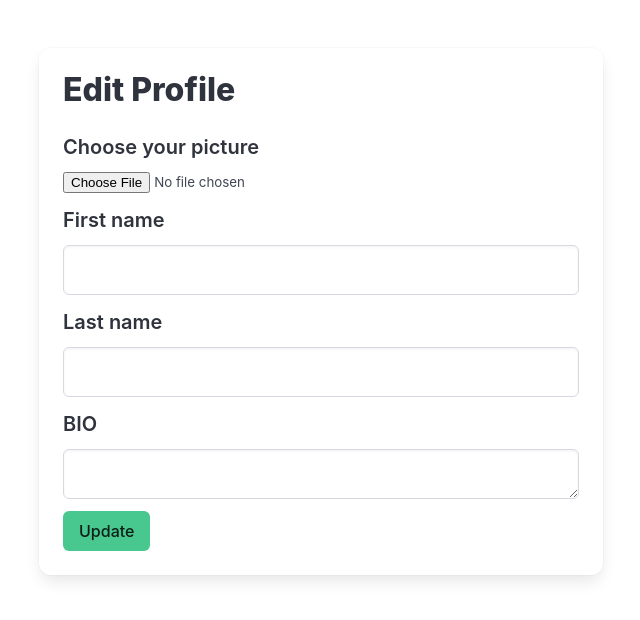
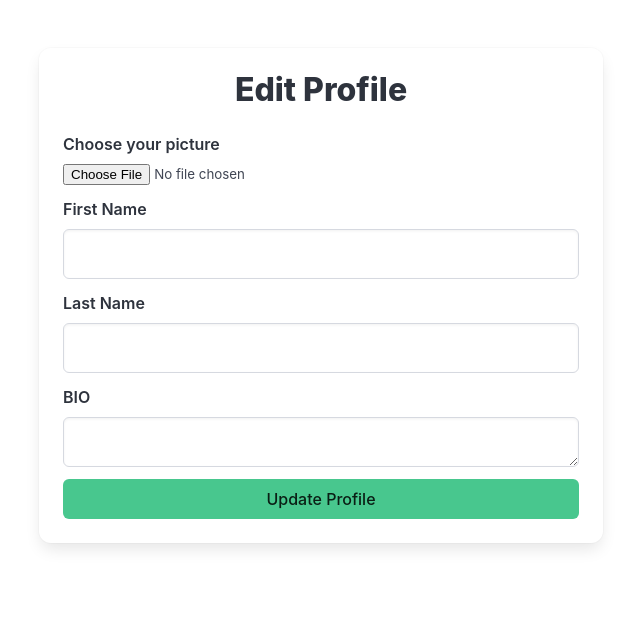
Before and after one commit to vivekvardhan22/carpooling, a Django app: page /user/profile/edit in a window 1280 px wide. Shown: the part 52-672 px from the top of the page, without its empty margins (319-959 px from the left). Run offline with Django 4.2, Linux system fonts and the light colour scheme; a user stored in the database is signed in; data comes from the database, SQL or seed files in the repository.

Commit message:
Update edit_profile.html

```diff
--- a/everythingvit/templates/edit_profile.html
+++ b/everythingvit/templates/edit_profile.html
@@ -1,69 +1,82 @@
 {% extends 'base.html' %}
 {% load static %}
 
-
 {% block content %}
-
-<div class="columns is-mobile">
-  <div class="column is-half is-offset-one-quarter">
+<div class="columns is-centered">
+  <div class="column is-half-tablet is-full-mobile">
 
     <div class="card">
       <div class="card-content">
 
-
         <form method="post" enctype="multipart/form-data" action="" role="form">
           {% csrf_token %}
-    <h3 class="title is-3">Edit Profile</h3>
+          <h3 class="title is-3 has-text-centered">Edit Profile</h3>
 
+          <!-- Profile Picture -->
           <div class="field">
-              <label class="label is-medium">Choose your picture</label>
+              <label class="label">Choose your picture</label>
               <div class="file is-boxed">
                 {{ form.picture }}
               </div>
           </div>
 
+          <!-- First Name -->
           <div class="field">
-              <label class="label is-medium">First name</label>
+              <label class="label">First Name</label>
               <div class="control">
                 {{ form.first_name }}
               </div>
           </div>
 
+          <!-- Last Name -->
           <div class="field">
-              <label class="label is-medium">Last name</label>
+              <label class="label">Last Name</label>
               <div class="control">
                 {{ form.last_name }}
               </div>
           </div>
 
-
+          <!-- Bio -->
           <div class="field">
-              <label class="label is-medium">BIO</label>
+              <label class="label">BIO</label>
               <div class="control">
                 {{ form.profile_info }}
               </div>
           </div>
 
-      <div class="row">
-        <div class="col s12">
-          <span style="color: red; font-weight: bold;">{{ form.errors }}</span>
+          <!-- Error Messages -->
+          {% if form.errors %}
+          <div class="notification is-danger">
+            {{ form.errors }}
           </div>
-      </div>
+          {% endif %}
 
-
+          <!-- Update Button -->
           <div class="field">
-      <p class="control">
-        <button type="submit" value="login" class="button is-success">
-          Update
+            <p class="control has-text-centered">
+              <button type="submit" class="button is-success is-fullwidth">
+                Update Profile
               </button>
             </p>
           </div>
 
         </form>
+
       </div>
     </div>
 
   </div>
 </div>
 
+<!-- Mobile Styling Fixes -->
+<style>
+  @media screen and (max-width: 768px) {
+    .card {
+      padding: 15px;
+    }
+    .title {
+      font-size: 1.5rem;
+    }
+  }
+</style>
 {% endblock %}
```
Lines whose indentation alone changed are shown as unchanged.
